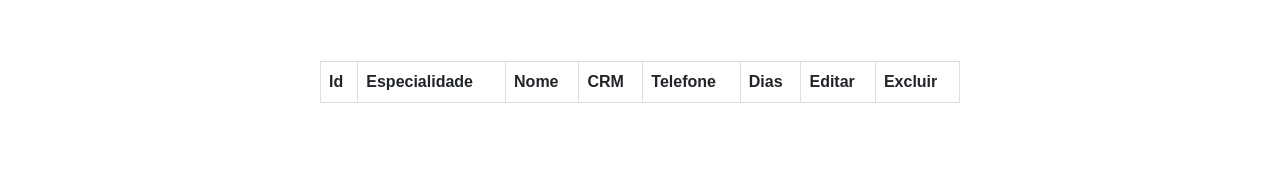
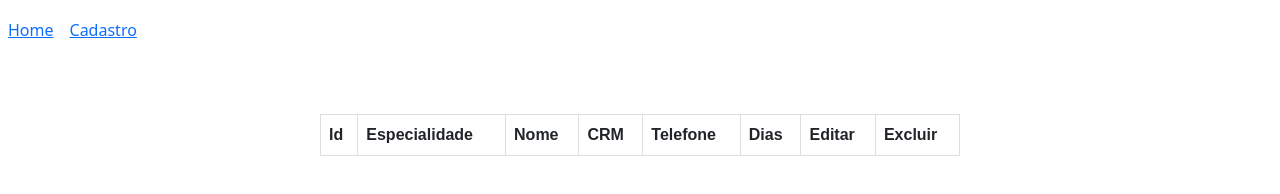
Before and after one commit to Ja-Yuna/projetoClinica, a plain HTML site: page CadastroMedicos/consulta.html in a window 1280 px wide. Shown: the part 272-466 px from the top of the page. Drawn offline with nearby package versions, Linux system fonts and the light colour scheme; no server answers.

Commit message:
Horizontal nav bars

```diff
--- a/CadastroMedicos/consulta.html
+++ b/CadastroMedicos/consulta.html
@@ -49,20 +49,43 @@
         background-clip: padding-box;
         color: white;
         font-family: Garamond, serif;
-        margin-bottom: 5%;
+        margin-bottom: 1%;
         text-align:center
 
     }
+    ul {
+  list-style-type:none;
+  margin: 0;
+  padding: 0;
+  overflow: hidden;
+}
+
+li {
+  float: left;
+}
+
+li a {
+  display: block;
+  padding: 8px;
+
+}
 
 </style>
 
+
 <body onload="load()">
+
 
         <aside><img src="images/caplogo.png" alt="capgmenini logo" /></aside>
 
         <article>
             <h2>Consultar Cadastro</h2>
         </article>
+        <div><ul>
+            <li><a href="index.html">Home</a></li>
+            <li><a href="cadastro.html">Cadastro</a></li>
+
+          </ul></div>
 
 
         <table>
@@ -104,10 +127,11 @@
                             <td> <a href='excluir.html?id=${minhaLista[indice].id}'>excluir</a></td>
                         </tr>
                       `
-                    //<td><button onclick=apagar(${minhaLista[indice].id})>Apagar</button>
+
                 }
                 document.getElementsByTagName("tbody")[0].innerHTML = trs;
             }
+
 
             function apagar(idcontato) {
                 let ob = new Contato();
```
